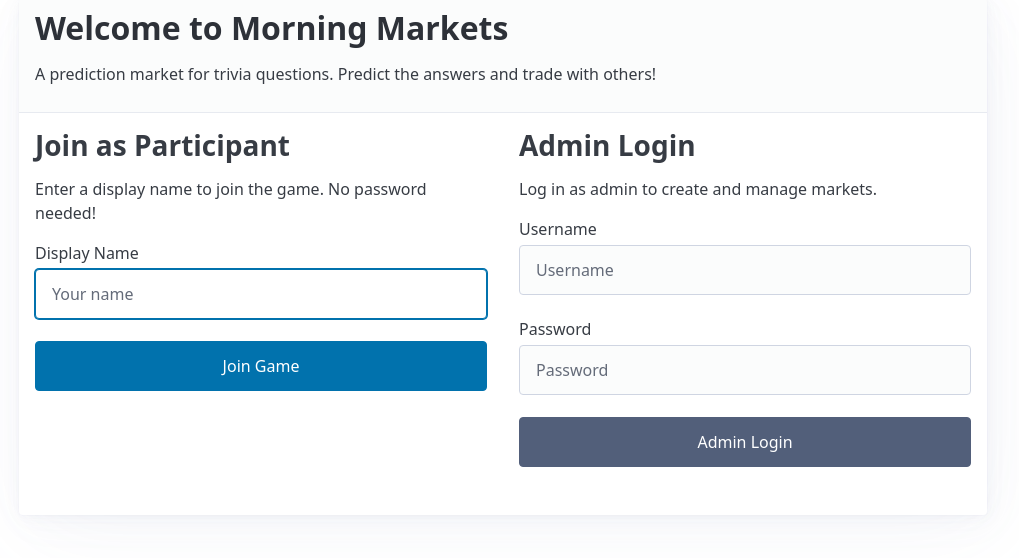
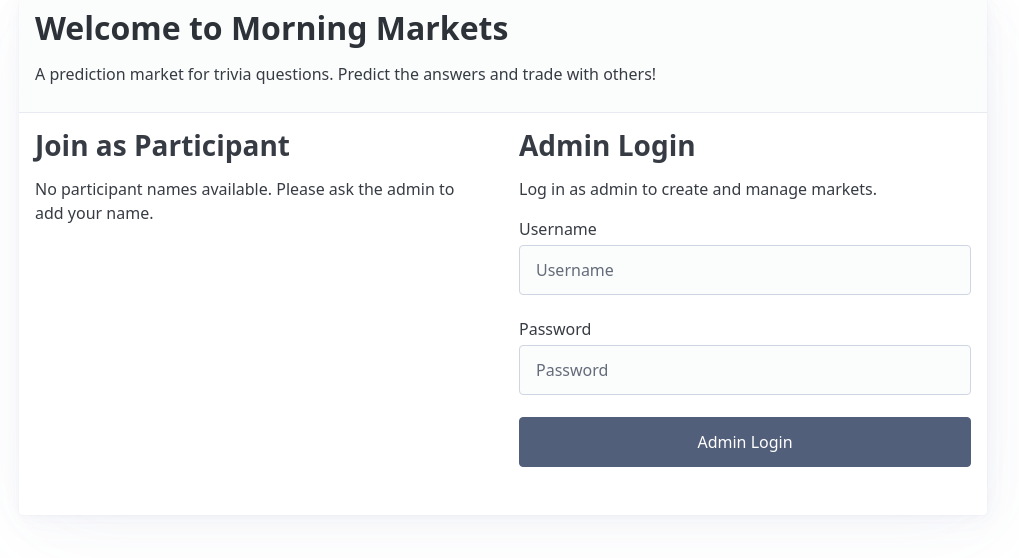
Before and after one commit to chrissysongie1208/risk-morning-markets, a FastAPI app: template src/templates/index.html in a window 1280 px wide. Shown: the part 89-647 px from the top of the page, without its empty margins (137-1156 px from the left). Run offline with FastAPI, Linux system fonts and the light colour scheme; the template is opened without the code that fills it, so the values that code supplies are empty; parts of the project's set-up code (start-up, migrations or seed data) failed here and were passed over; some libraries are stand-ins or nearby versions.

Commit message:
feat: Add pre-registered usernames feature (TODO-021)
- Add participants table for admin-managed usernames
- Admin panel: create, delete, release participant names
- Join page: dropdown of available names instead of free-text
- Users claim participant names and can rejoin with same identity
- Update all tests to work with new participant system

```diff
--- a/src/auth.py
+++ b/src/auth.py
@@ -82,18 +82,42 @@ def verify_admin_credentials(username: str, password: str) -> bool:
     return username == ADMIN_USERNAME and password == ADMIN_PASSWORD
 
 
-async def login_participant(display_name: str) -> tuple[User, str]:
-    """Create a participant user and return (user, session_token).
+async def login_participant(participant_id: str) -> tuple[User, str]:
+    """Claim a pre-registered participant and return (user, session_token).
 
-    Raises ValueError if display_name already exists.
+    The participant must exist and not be claimed by another user.
+    Creates a new user record linked to the participant.
+
+    Raises ValueError if participant doesn't exist or is already claimed.
     """
-    # Check if this name is already taken
-    existing = await db.get_user_by_name(display_name)
-    if existing:
-        raise ValueError(f"Display name '{display_name}' is already taken")
+    # Get the participant
+    participant = await db.get_participant_by_id(participant_id)
+    if not participant:
+        raise ValueError("Participant not found")
 
-    # Create new user
-    user = await db.create_user(display_name, is_admin=False)
+    if participant.claimed_by_user_id:
+        # If already claimed, check if user exists and return session for them
+        existing_user = await db.get_user_by_id(participant.claimed_by_user_id)
+        if existing_user:
+            token = create_session(existing_user.id)
+            return existing_user, token
+        # User was deleted but participant still claimed - should not happen
+        raise ValueError("Participant session is invalid")
+
+    # Check if a user with this display name already exists
+    existing_user = await db.get_user_by_name(participant.display_name)
+    if existing_user:
+        # User exists - link participant to them and create session
+        await db.claim_participant(participant_id, existing_user.id)
+        token = create_session(existing_user.id)
+        return existing_user, token
+
+    # Create new user with participant's display name
+    user = await db.create_user(participant.display_name, is_admin=False)
+
+    # Link participant to user
+    await db.claim_participant(participant_id, user.id)
+
     token = create_session(user.id)
     return user, token
 
--- a/src/main.py
+++ b/src/main.py
@@ -58,33 +58,35 @@ async def index(request: Request, session: Optional[str] = Cookie(None), error:
     if user:
         return RedirectResponse(url="/markets", status_code=status.HTTP_303_SEE_OTHER)
 
+    # Get available (unclaimed) participants for dropdown
+    available_participants = await db.get_available_participants()
+
     return templates.TemplateResponse(
         "index.html",
-        {"request": request, "user": None, "error": error}
+        {
+            "request": request,
+            "user": None,
+            "error": error,
+            "participants": available_participants
+        }
     )
 
 
 # ============ Participant Join ============
 
 @app.post("/join")
-async def join(display_name: str = Form(...)):
-    """Join as a participant with a display name."""
-    display_name = display_name.strip()
+async def join(participant_id: str = Form(...)):
+    """Join as a participant by selecting a pre-registered name."""
+    participant_id = participant_id.strip()
 
-    if not display_name:
+    if not participant_id:
         return RedirectResponse(
-            url="/?error=Display name cannot be empty",
-            status_code=status.HTTP_303_SEE_OTHER
-        )
-
-    if len(display_name) > 50:
-        return RedirectResponse(
-            url="/?error=Display name too long (max 50 characters)",
+            url="/?error=Please select a participant name",
             status_code=status.HTTP_303_SEE_OTHER
         )
 
     try:
-        user, token = await auth.login_participant(display_name)
+        user, token = await auth.login_participant(participant_id)
         response = RedirectResponse(url="/markets", status_code=status.HTTP_303_SEE_OTHER)
         return set_session_cookie(response, token)
     except ValueError as e:
@@ -372,6 +374,22 @@ async def admin_panel(
 
     markets = await db.get_all_markets()
     position_limit = await db.get_position_limit()
+    participants = await db.get_all_participants()
+
+    # Get user names for claimed participants
+    participants_with_users = []
+    for p in participants:
+        claimed_by_name = None
+        if p.claimed_by_user_id:
+            claimed_user = await db.get_user_by_id(p.claimed_by_user_id)
+            claimed_by_name = claimed_user.display_name if claimed_user else "Unknown"
+        participants_with_users.append({
+            "id": p.id,
+            "display_name": p.display_name,
+            "created_at": p.created_at,
+            "claimed_by_user_id": p.claimed_by_user_id,
+            "claimed_by_name": claimed_by_name
+        })
 
     return templates.TemplateResponse(
         "admin.html",
@@ -380,6 +398,7 @@ async def admin_panel(
             "user": user,
             "markets": markets,
             "position_limit": position_limit,
+            "participants": participants_with_users,
             "error": error,
             "success": success
         }
@@ -465,6 +484,105 @@ async def update_config(
 
     return RedirectResponse(
         url="/admin?" + urlencode({"success": f"Position limit updated to {position_limit}"}),
+        status_code=status.HTTP_303_SEE_OTHER
+    )
+
+
+# ============ Participant Management Routes ============
+
+@app.post("/admin/participants")
+async def create_participant(
+    display_name: str = Form(...),
+    session: Optional[str] = Cookie(None)
+):
+    """Create a new pre-registered participant (admin only)."""
+    user = await auth.get_current_user(session)
+    if not user:
+        return RedirectResponse(url="/", status_code=status.HTTP_303_SEE_OTHER)
+    if not user.is_admin:
+        raise HTTPException(status_code=403, detail="Admin access required")
+
+    display_name = display_name.strip()
+
+    if not display_name:
+        return RedirectResponse(
+            url="/admin?" + urlencode({"error": "Participant name cannot be empty"}),
+            status_code=status.HTTP_303_SEE_OTHER
+        )
+
+    if len(display_name) > 50:
+        return RedirectResponse(
+            url="/admin?" + urlencode({"error": "Participant name too long (max 50 characters)"}),
+            status_code=status.HTTP_303_SEE_OTHER
+        )
+
+    try:
+        await db.create_participant(display_name)
+        return RedirectResponse(
+            url="/admin?" + urlencode({"success": f"Participant '{display_name}' created"}),
+            status_code=status.HTTP_303_SEE_OTHER
+        )
+    except ValueError as e:
+        return RedirectResponse(
+            url="/admin?" + urlencode({"error": str(e)}),
+            status_code=status.HTTP_303_SEE_OTHER
+        )
+
+
+@app.post("/admin/participants/{participant_id}/delete")
+async def delete_participant(
+    participant_id: str,
+    session: Optional[str] = Cookie(None)
+):
+    """Delete a pre-registered participant (admin only). Cannot delete claimed participants."""
+    user = await auth.get_current_user(session)
+    if not user:
+        return RedirectResponse(url="/", status_code=status.HTTP_303_SEE_OTHER)
+    if not user.is_admin:
+        raise HTTPException(status_code=403, detail="Admin access required")
+
+    participant = await db.get_participant_by_id(participant_id)
+    if not participant:
+        return RedirectResponse(
+            url="/admin?" + urlencode({"error": "Participant not found"}),
+            status_code=status.HTTP_303_SEE_OTHER
+        )
+
+    if participant.claimed_by_user_id:
+        return RedirectResponse(
+            url="/admin?" + urlencode({"error": "Cannot delete claimed participant"}),
+            status_code=status.HTTP_303_SEE_OTHER
+        )
+
+    await db.delete_participant(participant_id)
+    return RedirectResponse(
+        url="/admin?" + urlencode({"success": f"Participant '{participant.display_name}' deleted"}),
+        status_code=status.HTTP_303_SEE_OTHER
+    )
+
+
+@app.post("/admin/participants/{participant_id}/release")
+async def release_participant(
+    participant_id: str,
+    session: Optional[str] = Cookie(None)
+):
+    """Release a claimed participant back to available (admin only)."""
+    user = await auth.get_current_user(session)
+    if not user:
+        return RedirectResponse(url="/", status_code=status.HTTP_303_SEE_OTHER)
+    if not user.is_admin:
+        raise HTTPException(status_code=403, detail="Admin access required")
+
+    participant = await db.get_participant_by_id(participant_id)
+    if not participant:
+        return RedirectResponse(
+            url="/admin?" + urlencode({"error": "Participant not found"}),
+            status_code=status.HTTP_303_SEE_OTHER
+        )
+
+    await db.unclaim_participant(participant_id)
+    return RedirectResponse(
+        url="/admin?" + urlencode({"success": f"Participant '{participant.display_name}' released"}),
         status_code=status.HTTP_303_SEE_OTHER
     )
 
--- a/src/templates/index.html
+++ b/src/templates/index.html
@@ -17,16 +17,23 @@
         <!-- Participant Join -->
         <section>
             <h2>Join as Participant</h2>
-            <p>Enter a display name to join the game. No password needed!</p>
+            {% if participants %}
+            <p>Select your name from the list below. No password needed!</p>
             <form method="POST" action="/join">
-                <label for="display_name">
-                    Display Name
-                    <input type="text" id="display_name" name="display_name"
-                           placeholder="Your name" required maxlength="50"
-                           autofocus>
+                <label for="participant_id">
+                    Your Name
+                    <select id="participant_id" name="participant_id" required autofocus>
+                        <option value="">-- Select your name --</option>
+                        {% for p in participants %}
+                        <option value="{{ p.id }}">{{ p.display_name }}</option>
+                        {% endfor %}
+                    </select>
                 </label>
                 <button type="submit">Join Game</button>
             </form>
+            {% else %}
+            <p>No participant names available. Please ask the admin to add your name.</p>
+            {% endif %}
         </section>
 
         <!-- Admin Login -->
```
Also changed, not shown: LESSONS.md (+29 -0 lines), TODO.md (+1 -1 lines), src/database.py (+142 -1 lines), src/models.py (+9 -0 lines), src/templates/admin.html (+66 -0 lines), tests/conftest.py (+10 -0 lines), tests/test_api.py (+26 -16 lines), tests/test_concurrent.py (+37 -38 lines).
